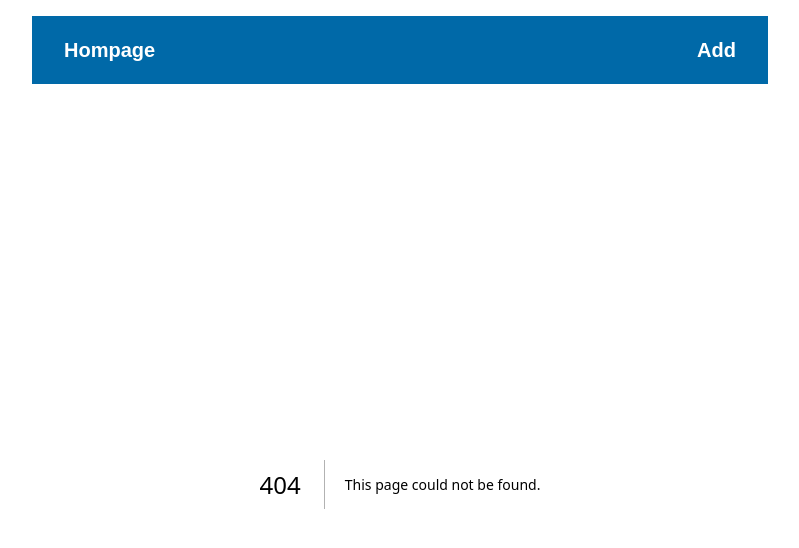
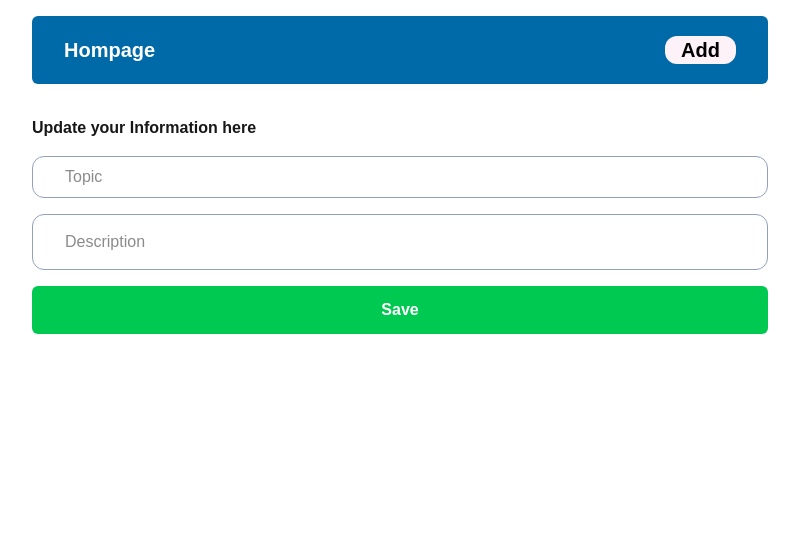
Before and after one commit to VenThon/Crud_NextJS, a Next.js app: page /editTopic/123 in a window 1280 px wide. Before the commit this address had no page. Shown: the top 548 px of the page, without its empty margins (240-1039 px from the left). Built offline with nearby package versions, Linux system fonts and the light colour scheme.

Commit message:
build api

```diff
--- /dev/null
+++ b/app/addTopic/page.jsx
@@ -0,0 +1,24 @@
+import React from 'react';
+
+export default function AddTopic() {
+  return (
+    <form className="flex flex-col gap-4">
+      <input
+        className=" border px-8 py-2 border-slate-400 rounded-xl"
+        placeholder="Topic"
+        type="text"
+      />
+
+      <input
+        className=" border h-14 px-8 py-2 border-slate-400 rounded-xl"
+        placeholder="Description"
+        type="text"
+      />
+
+      <button className="bg-green-500 py-3 text-white font-bold rounded-md">
+        Add
+      </button>
+
+    </form>
+  );
+}
--- /dev/null
+++ b/app/api/topics/route.js
@@ -0,0 +1,25 @@
+import connectMongoDB from "@/libs/mongodb";
+import Topic from "@/model/topic";
+import { NextResponse } from "next/server";
+
+export async function POST(request){
+    const {title, description} = await request.json();
+    await connectMongoDB();
+    await Topic.create({title, description});
+    return NextResponse.json({message: "Topic is create success."}, {status: 201})
+}
+
+
+export async function GET() {
+    await connectMongoDB();
+    const topics = await Topic.find();
+    return NextResponse.json({topics});
+}
+
+export async function DELETE(request) {
+    const id = request.nextUrl.searchParams.get('id');
+    await connectMongoDB();
+    await Topic.findByIdAndDelete(id);
+    return NextResponse.json({message: "Topic is delete success. "}, {status: 200})
+
+}
--- /dev/null
+++ b/app/editTopic/[id]/page.jsx
@@ -0,0 +1,8 @@
+import EditTopicForm from '@/components/EditTopicForm';
+import React from 'react';
+
+export default function EditTopic(){
+  return (
+    <EditTopicForm />
+  );
+}
--- a/app/layout.js
+++ b/app/layout.js
@@ -25,7 +25,9 @@ export default function RootLayout({ children }) {
       >
         <div className="max-w-3xl mx-auto p-4">
            <Navbar/>
-           {children}
+           <div className="mt-8">
+             {children}
+           </div>
         </div>
       </body>
     </html>
--- /dev/null
+++ b/components/EditTopicForm.jsx
@@ -0,0 +1,25 @@
+import React from 'react';
+
+export default function EditTopicForm() {
+  return (
+     <form className="flex flex-col gap-4">
+      <h2 className="font-bold">Update your Information here</h2>
+      <input
+        className=" border px-8 py-2 border-slate-400 rounded-xl"
+        placeholder="Topic"
+        type="text"
+      />
+
+      <input
+        className=" border h-14 px-8 py-2 border-slate-400 rounded-xl"
+        placeholder="Description"
+        type="text"
+      />
+
+      <button className="bg-green-500 py-3 text-white font-bold rounded-md">
+        Save
+      </button>
+
+    </form>
+  );
+}
--- a/components/Navbar.jsx
+++ b/components/Navbar.jsx
@@ -3,9 +3,9 @@ import React from 'react';
 
 export default function Navbar() {
   return (
-   <nav className="flex justify-between items-center text-xl font-bold bg-sky-700 px-8 py-5 text-white">
+   <nav className="flex justify-between items-center text-xl font-bold bg-sky-700 px-8 py-5 text-white rounded-md">
     <Link href={"/"}>Hompage</Link>
-    <Link href={"/addTopic"}>Add</Link>
+    <Link className="bg-pink-50 text-black rounded-xl px-4" href={"/addTopic"}>Add</Link>
    </nav>
   );
 }
--- a/components/RemoveBtn.jsx
+++ b/components/RemoveBtn.jsx
@@ -1,9 +1,10 @@
 import React from 'react';
+import { HiOutlineTrash } from 'react-icons/hi';
 
 export default function RemoveBtn() {
   return (
     <div>
-      <h1>RemoveBtn</h1>
+      <button className="text-red-500"> <HiOutlineTrash size={24} /></button>
     </div>
   );
 }
--- a/components/TopicList.jsx
+++ b/components/TopicList.jsx
@@ -5,14 +5,14 @@ import {HiPencilAlt} from "react-icons/hi"
 
 export default function TopicList() {
   return (
-    <div>
+    <div className="p-4 border-slate-300 border items-start my-3 flex justify-between">
       <div>
-         <h2>Topic Title</h2>
+         <h2 className="font-bold text-2xl">Topic Title</h2>
          <div>Descriptions</div>
       </div>
-      <div>
+      <div className="flex gap-2">
         <RemoveBtn />
-        <Link href={'/editTopic/123'}>
+        <Link href={'/editTopic/123'} className="text-blue-500">
             <HiPencilAlt size={24} />
         </Link>
       </div>
--- /dev/null
+++ b/libs/mongodb.js
@@ -0,0 +1,12 @@
+import mongoose from "mongoose";
+
+const connectMongoDB = async() =>{
+    try {
+       await mongoose.connect(process.env.MONGODB_URL);
+        console.log("MongoDB is connected")
+    } catch (error) {
+        console.log(error);
+    }
+}
+
+export default connectMongoDB;
--- /dev/null
+++ b/model/topic.js
@@ -0,0 +1,13 @@
+import mongoose, { Schema } from "mongoose";
+
+const topicSchema = new mongoose.Schema(
+    {
+        title: String,
+        description: String,
+    },{
+        timestamps: true
+    }
+);
+
+const Topic = mongoose.models.Topic || mongoose.model("Topic", topicSchema);
+export default Topic;
```
